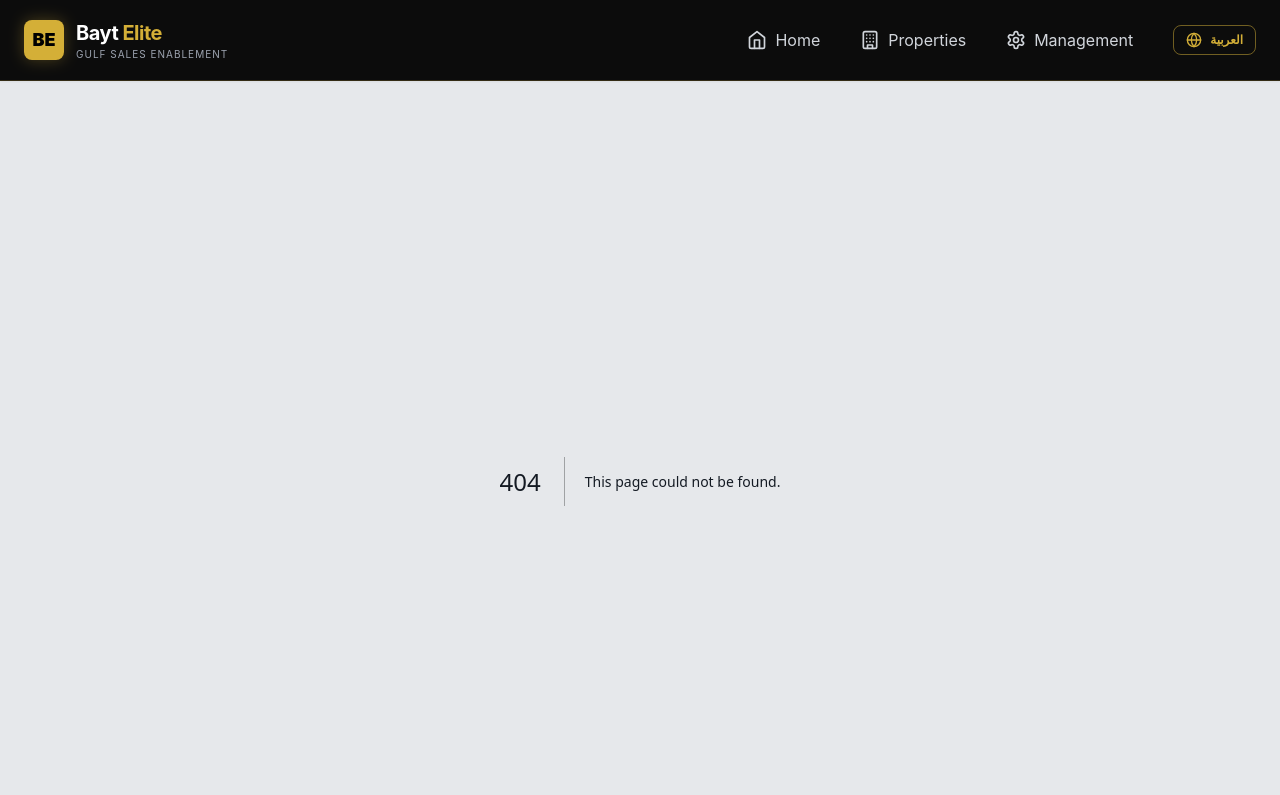
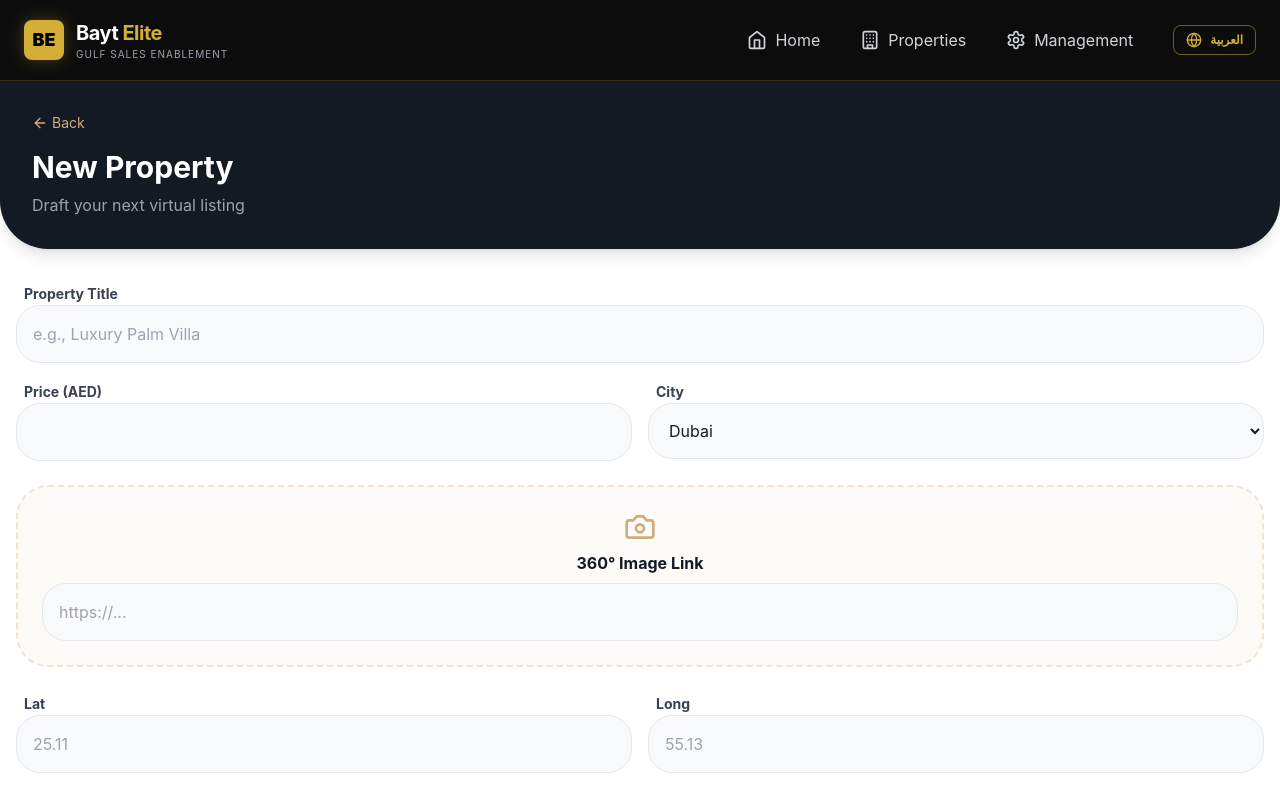
Before and after one commit to fazetdev/baytelitet, a Next.js app: page /admin/add in a window 1280 px wide. Before the commit this address had no page. Shown: the top 795 px of the page. Built offline with nearby package versions, Linux system fonts and the light colour scheme.

Commit message:
feat: add admin property form UI

```diff
--- /dev/null
+++ b/app/admin/add/page.tsx
@@ -0,0 +1,108 @@
+'use client';
+
+import React, { useState } from 'react';
+import { useRouter } from 'next/navigation';
+import { Camera, MapPin, DollarSign, Home, Percent, ArrowLeft } from 'lucide-react';
+
+export default function AddPropertyPage() {
+  const router = useRouter();
+  const [formData, setFormData] = useState({
+    title: '',
+    location: '',
+    price: '',
+    type: 'villa',
+    city: 'dubai',
+    description: '',
+    latitude: '',
+    longitude: '',
+    imageUrl: '',
+    bedrooms: '',
+    bathrooms: ''
+  });
+
+  const handleSubmit = (e: React.FormEvent) => {
+    e.preventDefault();
+    // For now, we just log it. Data management logic comes next.
+    console.log('Form Captured:', formData);
+    alert('Form is working! Data management logic is next.');
+  };
+
+  const inputStyle = "w-full p-4 bg-gray-50 border border-gray-200 rounded-2xl focus:ring-2 focus:ring-bayt-warm outline-none transition-all";
+
+  return (
+    <main className="min-h-screen bg-white pb-20">
+      <div className="bg-bayt-dark text-white p-8 rounded-b-[3rem] mb-8 shadow-lg">
+        <button onClick={() => router.back()} className="mb-4 flex items-center text-bayt-warm text-sm">
+          <ArrowLeft className="w-4 h-4 mr-1" /> Back
+        </button>
+        <h1 className="text-3xl font-bold">New Property</h1>
+        <p className="text-gray-400 mt-2">Draft your next virtual listing</p>
+      </div>
+
+      <form onSubmit={handleSubmit} className="container mx-auto px-4 space-y-6">
+        <section className="space-y-4">
+          <label className="block">
+            <span className="text-sm font-bold text-gray-700 ml-2">Property Title</span>
+            <input
+              type="text"
+              placeholder="e.g., Luxury Palm Villa"
+              className={inputStyle}
+              onChange={(e) => setFormData({...formData, title: e.target.value})}
+              required
+            />
+          </label>
+
+          <div className="grid grid-cols-2 gap-4">
+             <label>
+               <span className="text-sm font-bold text-gray-700 ml-2">Price (AED)</span>
+               <input
+                 type="number"
+                 className={inputStyle}
+                 onChange={(e) => setFormData({...formData, price: e.target.value})}
+                 required
+               />
+             </label>
+             <label>
+               <span className="text-sm font-bold text-gray-700 ml-2">City</span>
+               <select
+                 className={inputStyle}
+                 onChange={(e) => setFormData({...formData, city: e.target.value})}
+               >
+                 <option value="dubai">Dubai</option>
+                 <option value="abu-dhabi">Abu Dhabi</option>
+                 <option value="sharjah">Sharjah</option>
+               </select>
+             </label>
+          </div>
+        </section>
+
+        <section className="p-6 border-2 border-dashed border-bayt-warm/30 rounded-3xl bg-bayt-warm/5 text-center">
+            <Camera className="w-8 h-8 mx-auto text-bayt-warm mb-2" />
+            <span className="block font-bold text-bayt-dark mb-2">360° Image Link</span>
+            <input
+              type="url"
+              placeholder="https://..."
+              className={inputStyle}
+              onChange={(e) => setFormData({...formData, imageUrl: e.target.value})}
+              required
+            />
+        </section>
+
+        <section className="grid grid-cols-2 gap-4">
+           <label>
+             <span className="text-sm font-bold text-gray-700 ml-2">Lat</span>
+             <input type="text" placeholder="25.11" className={inputStyle} onChange={(e) => setFormData({...formData, latitude: e.target.value})} />
+           </label>
+           <label>
+             <span className="text-sm font-bold text-gray-700 ml-2">Long</span>
+             <input type="text" placeholder="55.13" className={inputStyle} onChange={(e) => setFormData({...formData, longitude: e.target.value})} />
+           </label>
+        </section>
+
+        <button type="submit" className="w-full bg-bayt-dark text-white py-5 rounded-2xl font-bold text-lg shadow-xl shadow-bayt-dark/20 active:scale-95 transition-transform">
+          Verify Form
+        </button>
+      </form>
+    </main>
+  );
+}
```
